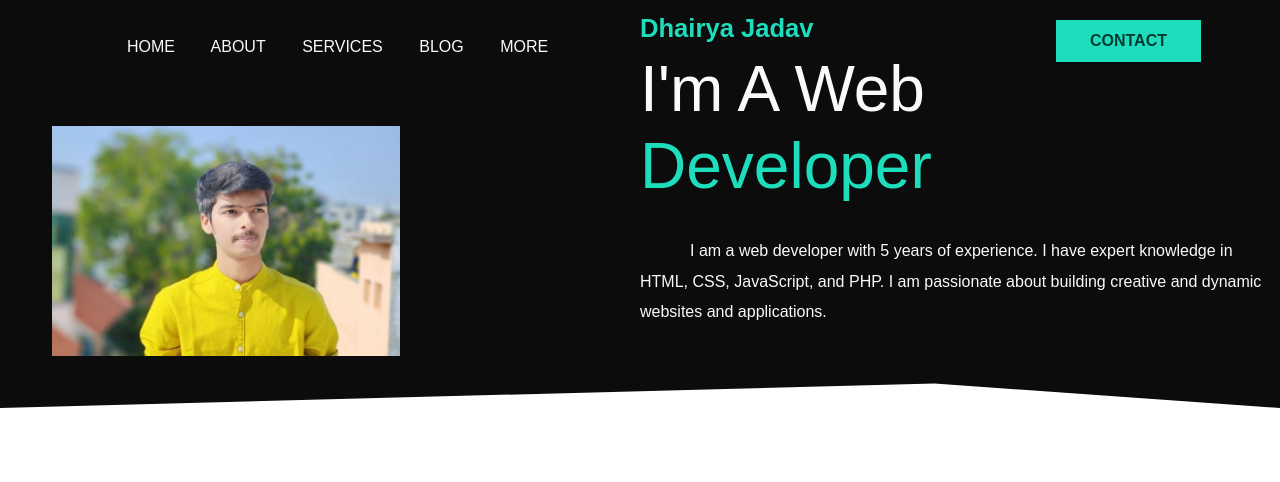
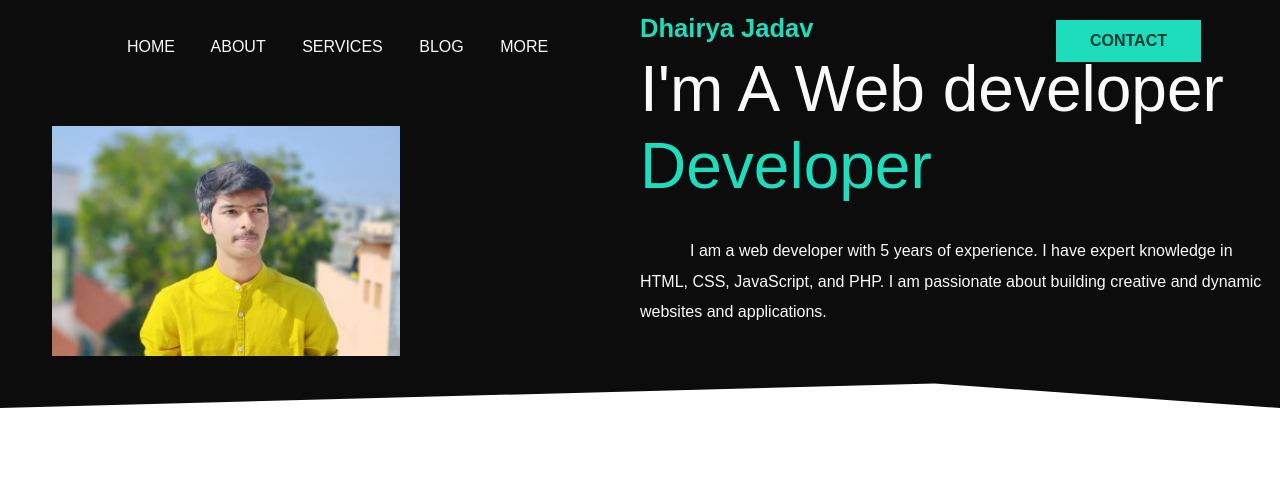
Before and after one commit to DHAIRYANJADAV/eadc_prac2, a website: page index.html in a window 1280 px wide. Shown: the top 482 px of the page. Drawn offline with Linux system fonts and the light colour scheme.

Commit message:
Update index.html

```diff
--- a/index.html
+++ b/index.html
@@ -35,7 +35,7 @@
 </Div>
 <Div Class="Right Flex-1">
 <H6>Dhairya Jadav</H6>
-<H1>I'm A Web<Br>
+<H1>I'm A Web developer<Br>
   <Span>Developer</Span></H1>
 <P>I am a web developer with 5 years of experience.
    I have expert knowledge in HTML, CSS, JavaScript, and PHP.
```
